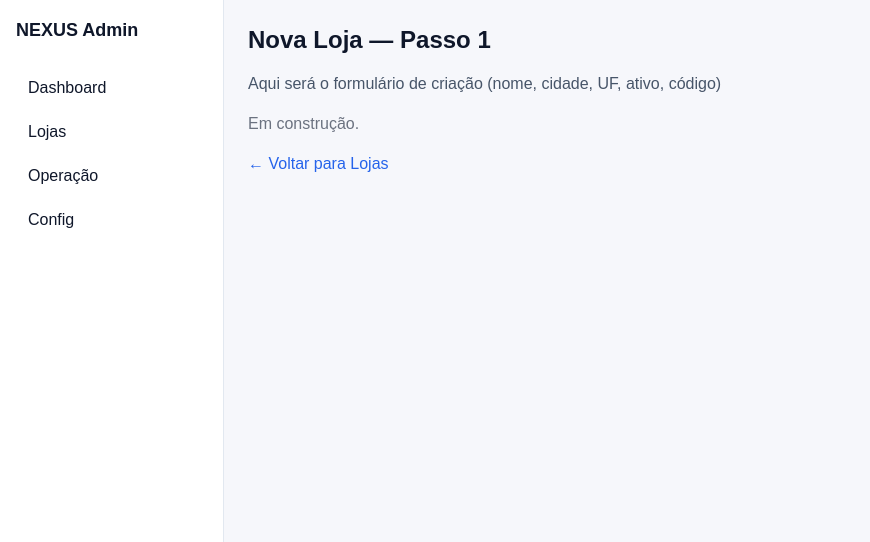
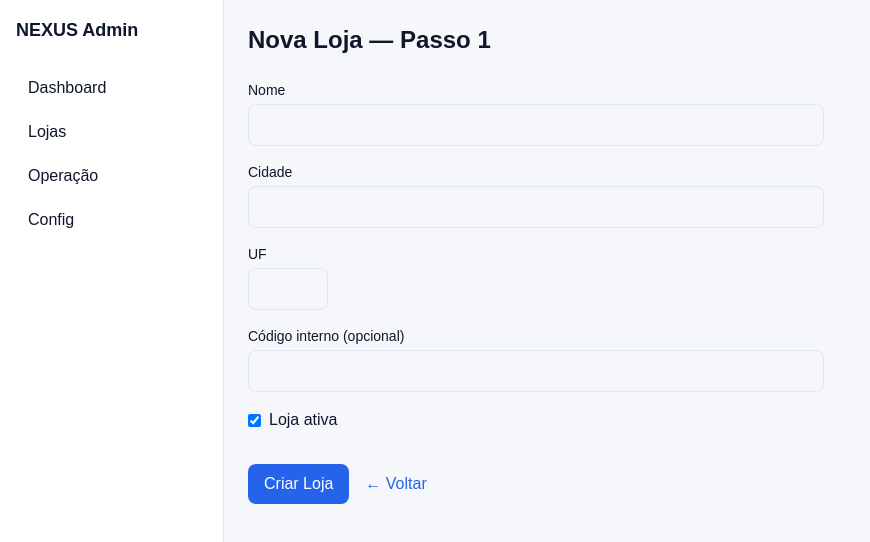
Before and after one commit to julio-metalav/meta-lav-pagamentos, a Next.js app: page /admin/lojas/nova in a window 1280 px wide. Shown: the top 542 px of the page, without its empty margins (0-870 px from the left). Built offline with nearby package versions, Linux system fonts and the light colour scheme.

Commit message:
feat(admin-ui): loja creation wired to API with server action

```diff
--- a/app/admin/lojas/nova/page.tsx
+++ b/app/admin/lojas/nova/page.tsx
@@ -1,23 +1,135 @@
 import Link from "next/link";
+import { cookies } from "next/headers";
+import { redirect } from "next/navigation";
 
 export const dynamic = "force-dynamic";
+
+function getBaseUrl() {
+  const env =
+    process.env.NEXT_PUBLIC_BASE_URL ||
+    process.env.BASE_URL ||
+    process.env.VERCEL_URL ||
+    "";
+  if (!env) return "http://localhost:3000";
+  if (env.startsWith("http")) return env;
+  return `https://${env}`;
+}
+
+async function createLoja(formData: FormData) {
+  "use server";
+
+  const nome = String(formData.get("nome") || "").trim();
+  const cidade = String(formData.get("cidade") || "").trim();
+  const uf = String(formData.get("uf") || "").trim().toUpperCase();
+  const ativo = formData.get("ativo") === "on";
+  const codigo_condominio = String(
+    formData.get("codigo_condominio") || ""
+  ).trim();
+
+  if (!nome || !cidade || !uf || uf.length !== 2) {
+    throw new Error("Dados inválidos. Verifique nome, cidade e UF.");
+  }
+
+  const baseUrl = getBaseUrl();
+  const cookieStore = await cookies();
+  const cookieHeader = cookieStore.toString();
+
+  const res = await fetch(`${baseUrl}/api/admin/condominios`, {
+    method: "POST",
+    headers: {
+      "content-type": "application/json",
+      cookie: cookieHeader,
+    },
+    body: JSON.stringify({
+      nome,
+      cidade,
+      uf,
+      ativo,
+      codigo_condominio: codigo_condominio || undefined,
+    }),
+    cache: "no-store",
+  });
+
+  if (!res.ok) {
+    const txt = await res.text().catch(() => "");
+    throw new Error(txt || `Erro HTTP ${res.status}`);
+  }
+
+  const json = await res.json();
+  const id = json?.item?.id;
+
+  if (!id) {
+    throw new Error("ID da loja não retornado.");
+  }
+
+  redirect(`/admin/lojas/${id}`);
+}
 
 export default function AdminLojasNovaPage() {
   return (
     <div>
-      <h1 className="text-2xl font-semibold text-[var(--foreground)] mb-4">
+      <h1 className="text-2xl font-semibold text-[var(--foreground)] mb-6">
         Nova Loja — Passo 1
       </h1>
-      <p className="mb-4 text-[var(--text-secondary)]">
-        Aqui será o formulário de criação (nome, cidade, UF, ativo, código)
-      </p>
-      <p className="mb-4 text-[var(--text-muted)]">Em construção.</p>
-      <Link
-        href="/admin/lojas"
-        className="text-[var(--brand-primary)] hover:underline"
-      >
-        ← Voltar para Lojas
-      </Link>
+
+      <form action={createLoja} className="space-y-4 max-w-xl">
+        <div>
+          <label className="block text-sm mb-1">Nome</label>
+          <input
+            name="nome"
+            required
+            className="w-full px-3 py-2 rounded-lg border border-[var(--border)] bg-transparent"
+          />
+        </div>
+
+        <div>
+          <label className="block text-sm mb-1">Cidade</label>
+          <input
+            name="cidade"
+            required
+            className="w-full px-3 py-2 rounded-lg border border-[var(--border)] bg-transparent"
+          />
+        </div>
+
+        <div>
+          <label className="block text-sm mb-1">UF</label>
+          <input
+            name="uf"
+            maxLength={2}
+            required
+            className="w-20 px-3 py-2 rounded-lg border border-[var(--border)] bg-transparent uppercase"
+          />
+        </div>
+
+        <div>
+          <label className="block text-sm mb-1">Código interno (opcional)</label>
+          <input
+            name="codigo_condominio"
+            className="w-full px-3 py-2 rounded-lg border border-[var(--border)] bg-transparent"
+          />
+        </div>
+
+        <div className="flex items-center gap-2">
+          <input type="checkbox" name="ativo" defaultChecked />
+          <label>Loja ativa</label>
+        </div>
+
+        <div className="flex items-center gap-4 pt-4">
+          <button
+            type="submit"
+            className="px-4 py-2 rounded-lg bg-[var(--brand-primary)] text-white hover:opacity-90"
+          >
+            Criar Loja
+          </button>
+
+          <Link
+            href="/admin/lojas"
+            className="text-[var(--brand-primary)] hover:underline"
+          >
+            ← Voltar
+          </Link>
+        </div>
+      </form>
     </div>
   );
 }
```
